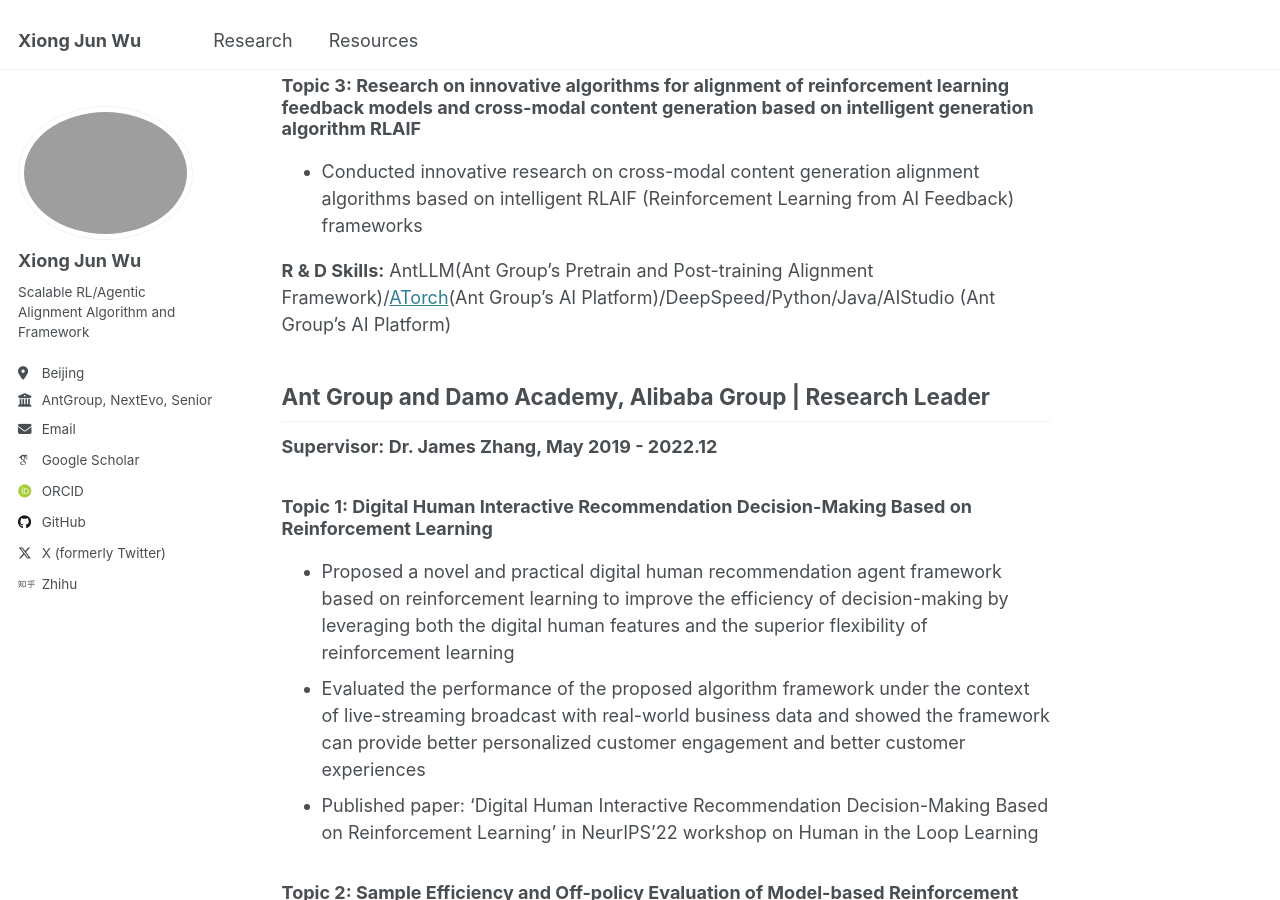
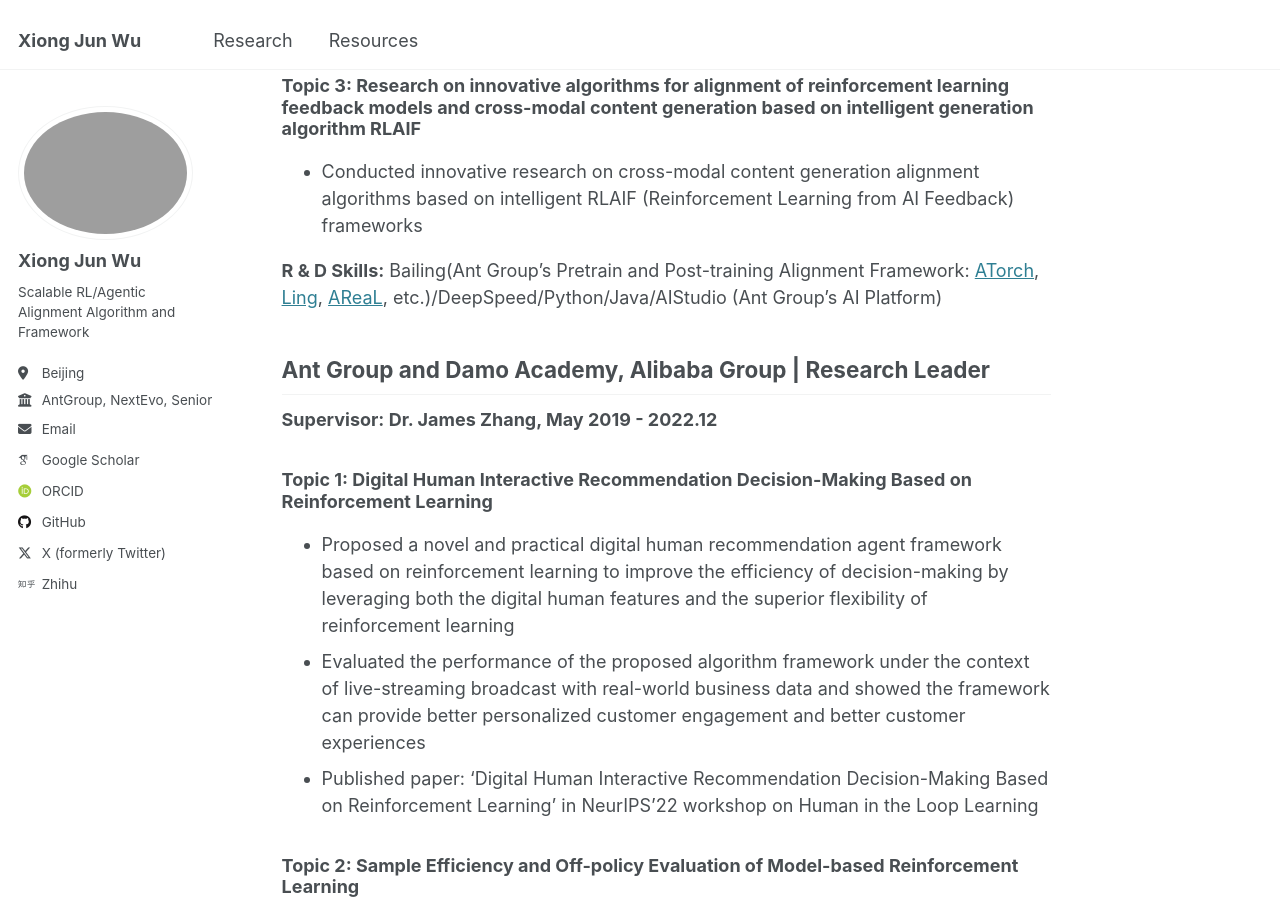
Before and after one commit to junwuxgi/junwuxgi.github.io, a Jekyll site: the page built from research.md, in a window 1280 px wide and 900 px high, scrolled down 2961 px. Built offline with Jekyll 4.4.1, drawn with Linux system fonts in a browser that asks for light colours; some web fonts are replaced; our own code applies the rules of GitHub Pages for plain Markdown files.

Commit message:
update config

```diff
--- a/research.md
+++ b/research.md
@@ -83,7 +83,7 @@ And my past primary research projects are as follows:
 
 - Conducted innovative research on cross-modal content generation alignment algorithms based on intelligent RLAIF (Reinforcement Learning from AI Feedback) frameworks
 
-**R & D Skills:** AntLLM(Ant Group's Pretrain and Post-training Alignment Framework)/[ATorch](https://github.com/intelligent-machine-learning/atorch/https://github.com/intelligent-machine-learning/atorch/)(Ant Group's AI Platform)/DeepSpeed/Python/Java/AIStudio (Ant Group's AI Platform)
+**R & D Skills:** Bailing(Ant Group's Pretrain and Post-training Alignment Framework: [ATorch](https://github.com/intelligent-machine-learning/atorch/https://github.com/intelligent-machine-learning/atorch/), [Ling](https://github.com/inclusionAI/Ling/), [AReaL](https://github.com/inclusionAI/AReaL/), etc.)/DeepSpeed/Python/Java/AIStudio (Ant Group's AI Platform)
 
 ## Ant Group and Damo Academy, Alibaba Group | Research Leader
 
```
